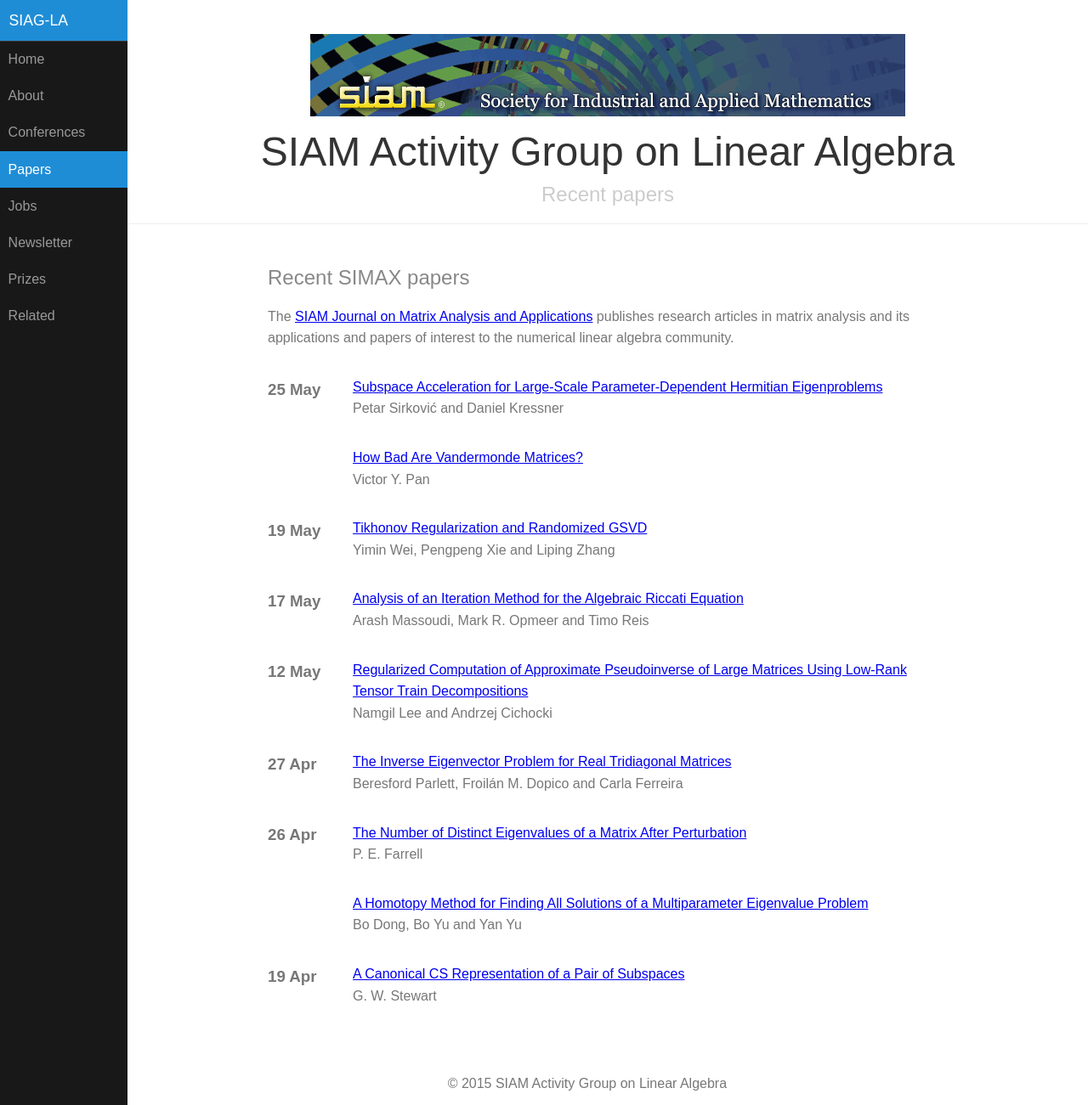
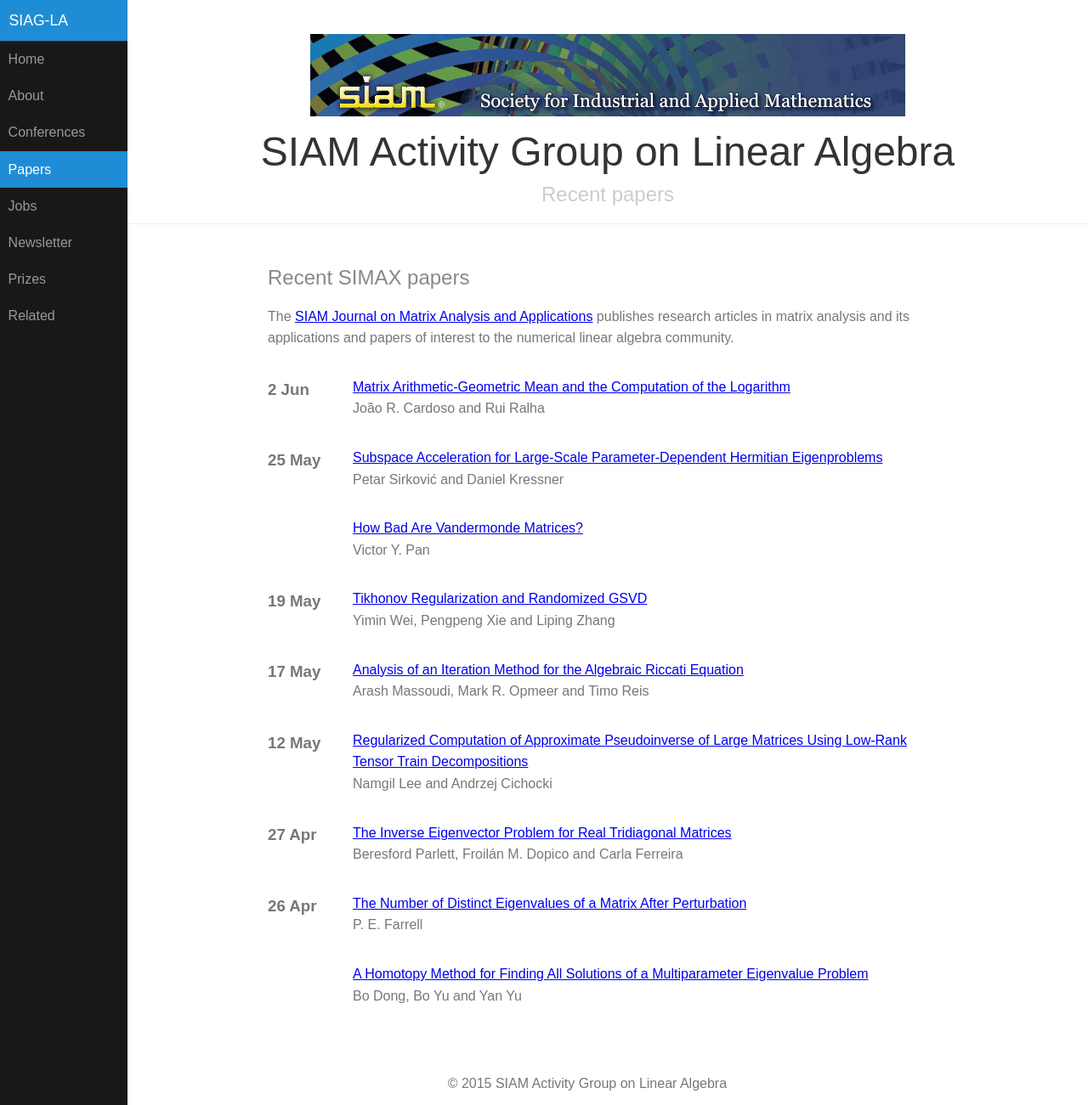
Before and after one commit to dbindel/siagla, a Jekyll site: the page built from simax.html, in a window 1280 px wide and 1301 px high. Shown: the whole window at 85% size. Built offline with Jekyll 4.4.1, drawn with Linux system fonts in a browser that asks for light colours.

Commit message:
Automated updates to simax.yml

```diff
--- a/_data/simax.yml
+++ b/_data/simax.yml
@@ -1588,3 +1588,11 @@
   pp_start: '695'
   title: Subspace Acceleration for Large-Scale Parameter-Dependent Hermitian Eigenproblems
   volume: '37'
+- authors: Joa&#834;o R. Cardoso and Rui Ralha
+  date: '2016-06-02T07:00:00Z'
+  doi: doi:10.1137/140998226
+  link: http://epubs.siam.org/doi/abs/10.1137/140998226?ai=s7&mi=3ezuvv&af=R
+  pp_end: '743'
+  pp_start: '719'
+  title: Matrix Arithmetic-Geometric Mean and the Computation of the Logarithm
+  volume: '37'
```
